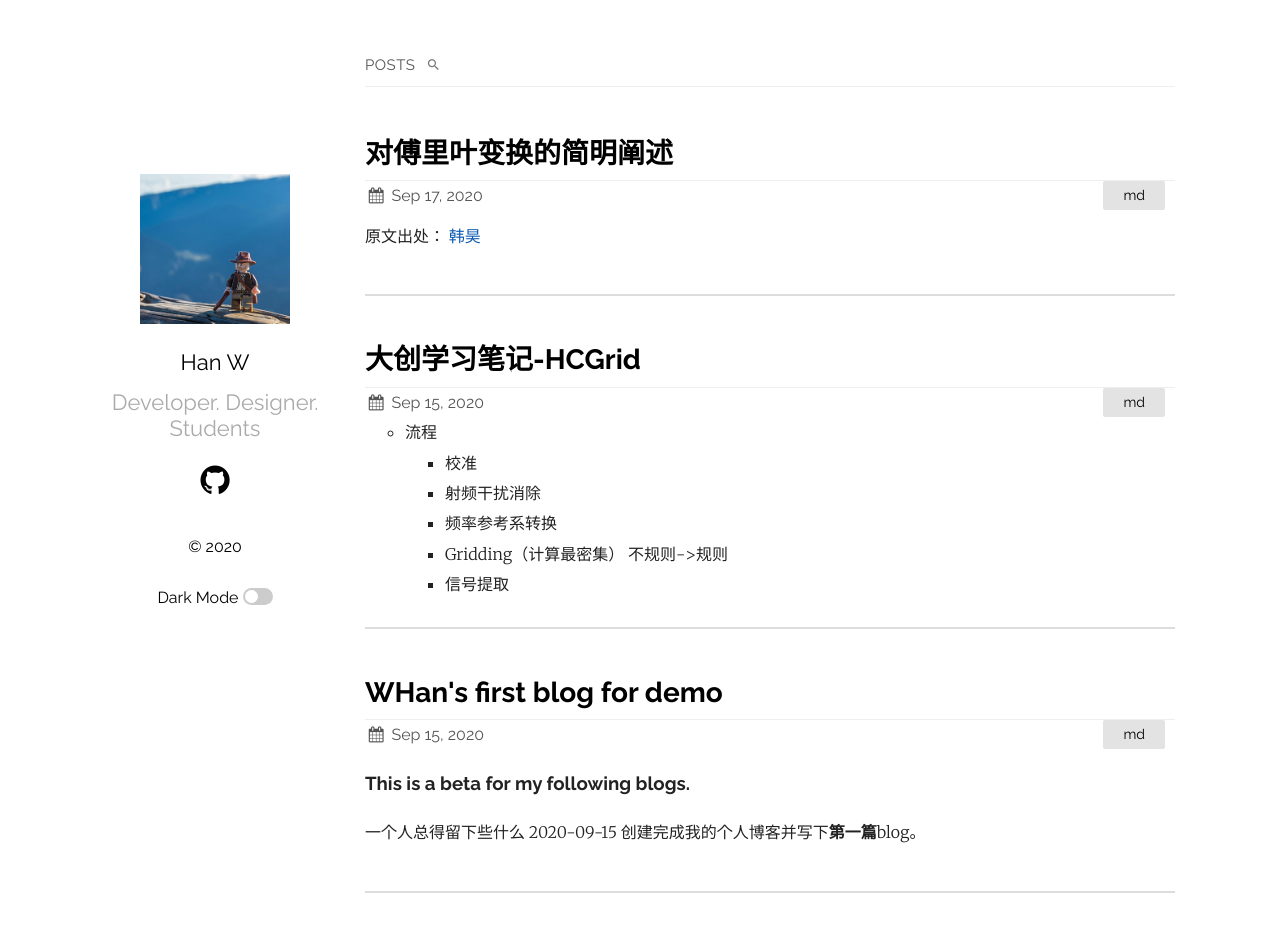
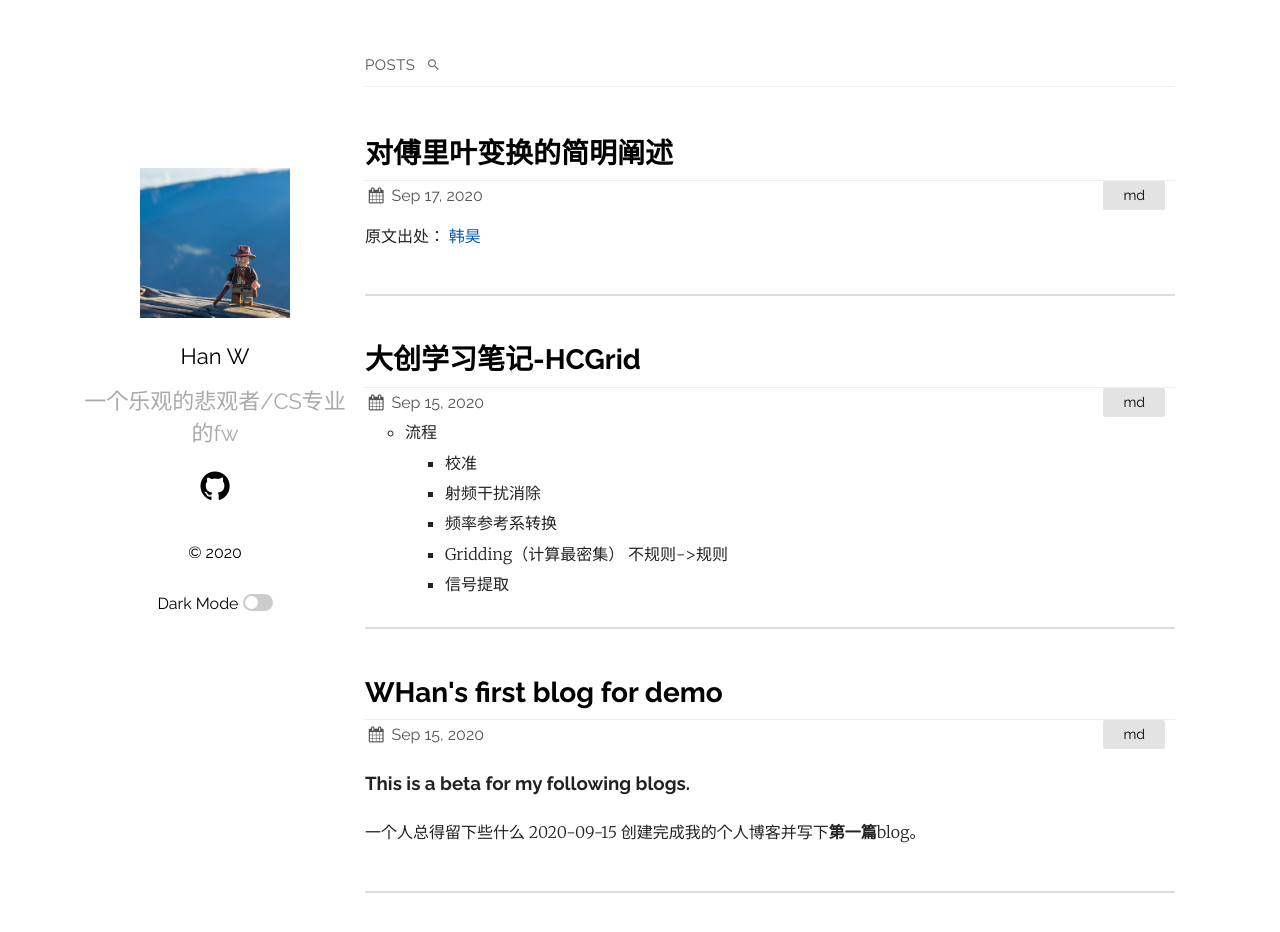
Before and after one commit to Vision-wh/Vision-wh.github.io, a Jekyll site: the page built from index.md, in a window 1280 px wide and 938 px high. Shown: the top 932 px of the window. Built offline with Jekyll 4.4.1, drawn with Linux system fonts in a browser that asks for light colours.

Commit message:
Update _config.yml

```diff
--- a/_config.yml
+++ b/_config.yml
@@ -11,7 +11,7 @@ sass:
   sass_dir: _sass
 plainwhite:
   name: Han W
-  tagline: Developer. Designer. Students
+  tagline: 一个乐观的悲观者/CS专业的fw
   date_format: "%b %-d, %Y"
   sitemap: true # set to true to generate sitemap.xml content
   search: true # set to true to enable searchbar
```
